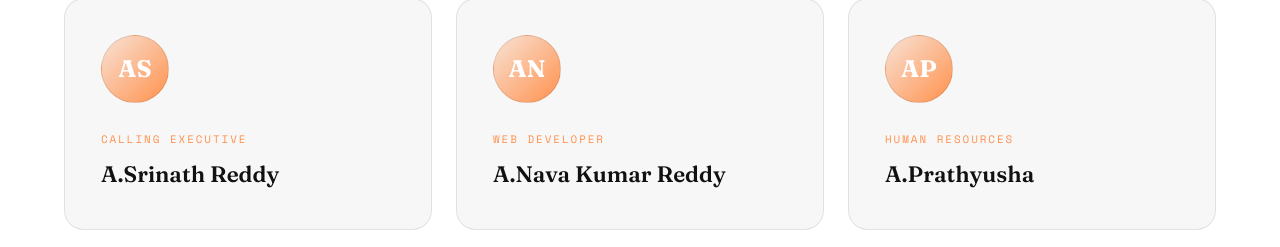
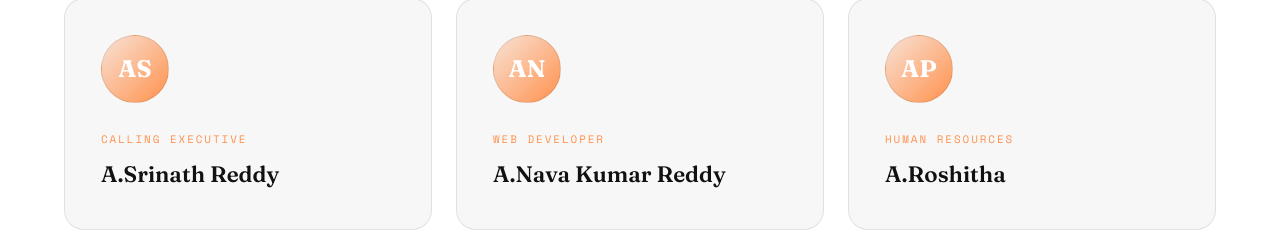
Before and after one commit to idealabjc-web/i-DEALAB-V, a React (Vite) app: page / in a window 1280 px wide. Shown: the part 2743-2990 px from the top of the page. Built offline with nearby package versions, Linux system fonts and the light colour scheme.

Commit message:
Update project changes

```diff
--- a/src/pages/Home.jsx
+++ b/src/pages/Home.jsx
@@ -57,7 +57,7 @@ const quotes = [
 const teamPreview = [
   { id: 1, initials: 'AS', role: 'Calling Executive', name: 'A.Srinath Reddy' },
   { id: 2, initials: 'AN', role: 'Web Developer', name: 'A.Nava Kumar Reddy' },
-  { id: 3, initials: 'AP', role: 'Human Resources', name: 'A.Prathyusha' },
+  { id: 3, initials: 'AP', role: 'Human Resources', name: 'A.Roshitha' },
 ];
 
 const cardVariants = {
```
